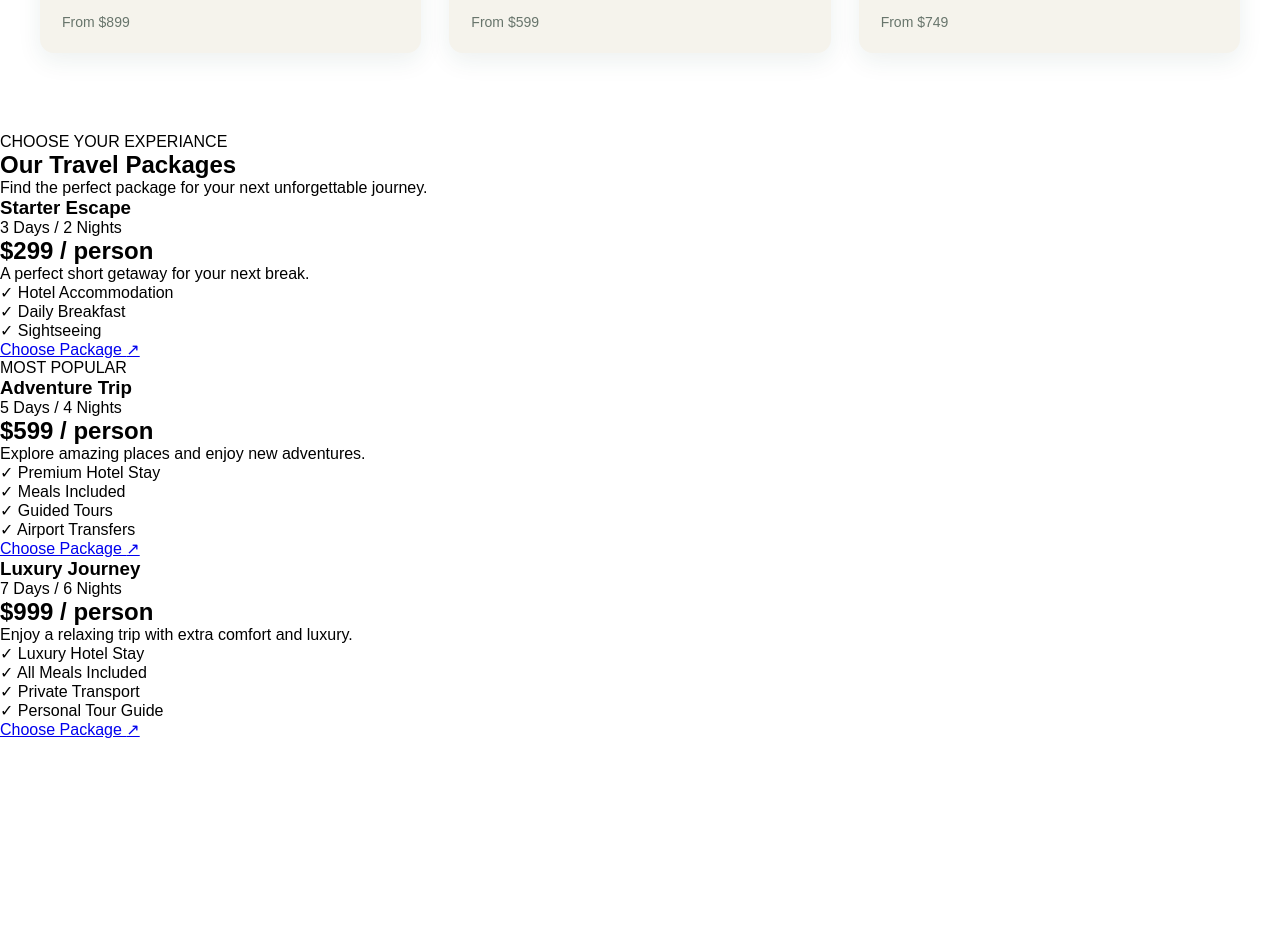
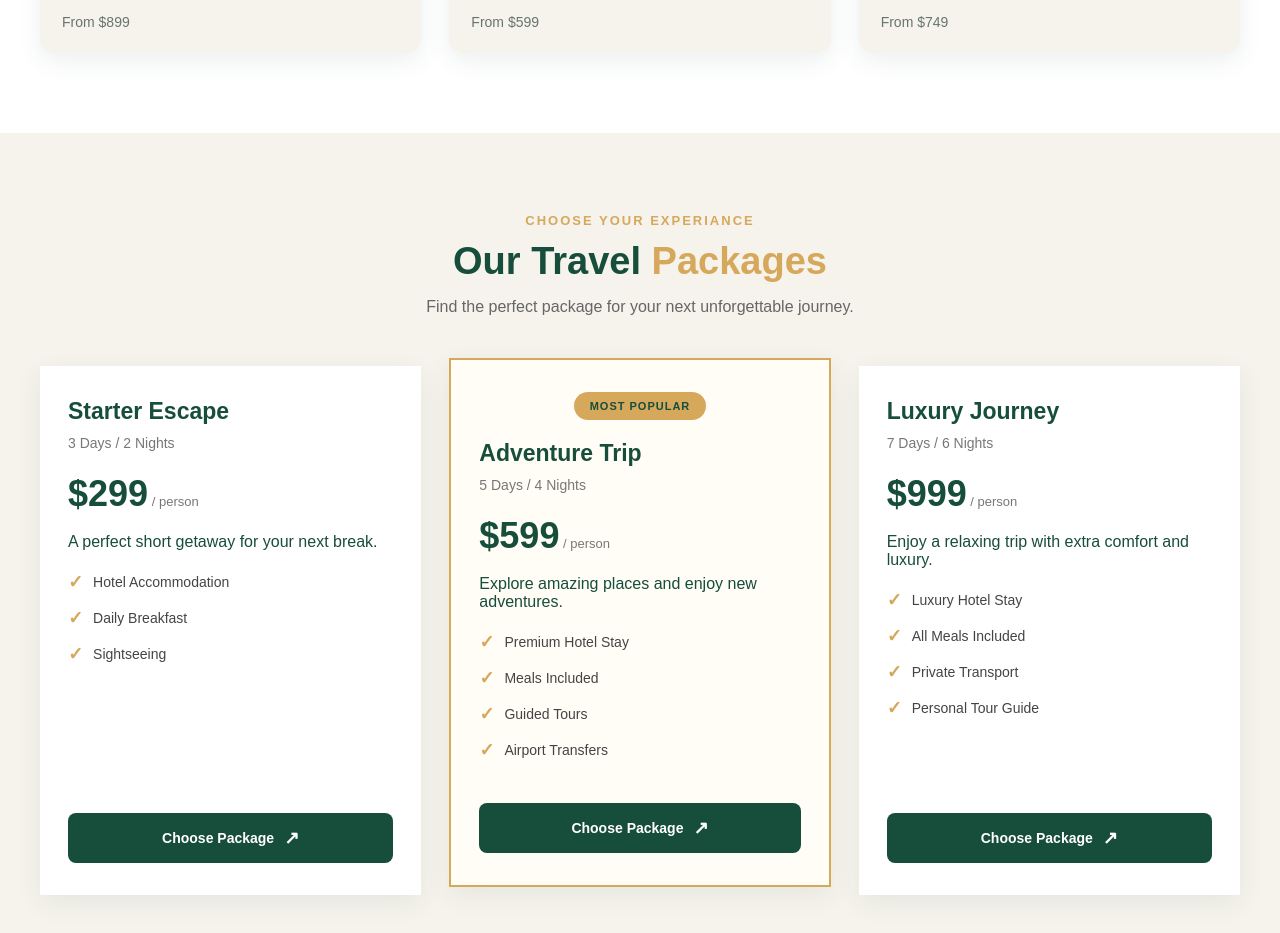
Before and after one commit to Rahul-Damal25/Travel--App, a React (Vite) app: page / in a window 1280 px wide. Shown: the part 1201-2134 px from the top of the page. Before the commit the page ends 1940 px from the top, so only its background shows below. Built offline with nearby package versions, Linux system fonts and the light colour scheme.

Commit message:
add style package section

```diff
--- a/src/components/Packages.jsx
+++ b/src/components/Packages.jsx
@@ -1,3 +1,6 @@
+import './packages.css'
+
+
 function Packages() {
   const packages = [
     {
--- /dev/null
+++ b/src/components/packages.css
@@ -0,0 +1,150 @@
+.packages {
+  padding: 80px 40px;
+  background-color: #f5f3ec;
+  color: #174d3b;
+}
+
+.packages-header {
+  text-align: center;
+  margin-bottom: 50px;
+}
+
+.packages-tagline {
+  color: #d6a85c;
+  font-size: 13px;
+  font-weight: 700;
+  letter-spacing: 2px;
+  margin-bottom: 12px;
+}
+.packages-header h2 {
+  font-size: 38px;
+  margin: 0 0 15px;
+}
+.packages-header h2 span {
+  color: #d6a85c;
+}
+
+.packages-header .packages-description {
+  color: #666;
+  font-size: 16px;
+  margin-top: 10px;
+}
+
+.packages-grid{
+    display: grid;
+    grid-template-columns: repeat(3,minmax(0,1fr));
+    gap: 28px;
+    max-width: 1200px;
+    margin: 0 auto;
+}
+
+.package-card{
+    position: relative;
+    display: flex;
+    flex-direction: column;
+    padding: 32px 28px;
+     background-color: #ffffff;
+  border: 1px solid #e5e1d6;
+  border: 16px;
+  box-shadow:  0 8px 25px rgba(23, 77, 59, 0.07);
+  transition: transform 0.3s ease, box-shadow 0.3s ease ;
+}
+
+.package-card:hover {
+  transform: translateY(-8px);
+  box-shadow: 0 15px 35px rgba(23, 77, 59, 0.13);
+}
+
+.package-card.popular{
+      background-color: #fffdf6;
+  border: 2px solid #d6a85c;
+  transform: translateY(-8px);
+}
+
+.popular-badge{
+    align-self: center;
+     background-color: #d6a85c;
+  color: #174d3b;
+  padding: 8px 16px;
+  border-radius: 20px;
+  font-size: 11px;
+  font-weight: 700;
+  letter-spacing: 1px;
+  margin-bottom: 20px;
+
+}
+.package-card h3{
+    font-size: 23px;
+    margin: 0 0 10px;
+}
+
+.package-duration{
+
+    color: #777;
+    font-size: 14px;
+    margin-bottom: 22px;
+}
+
+.package-price{
+    font-size: 36px;
+    margin: 0 0 18px;
+     color: #174d3b;
+}
+
+.package-price span{
+    font-size: 13px;
+    font-weight: 400;
+    color: #777;
+}
+.package-card .packages-description{
+    color: #666;
+  font-size: 14px;
+  line-height: 1.7;
+  min-height: 48px;
+}
+
+.package-features{
+    list-style: none;
+    padding: 0;
+    margin: 20px 0 28px;
+
+}
+
+.package-features li{
+    display: flex;
+    align-items: center;
+    gap: 10px;
+    margin-bottom: 14px;
+    color: #444;
+    font-size: 14px;
+}
+.package-features li span{
+    color:  #d6a85c;
+    font-size: 18px;
+    font-weight: 700;
+}
+
+.package-btn{
+    display: flex;
+    align-items: center;
+    justify-content: center;
+    gap: 10px;
+    width: 100%;
+    box-sizing: border-box;
+    margin-top: auto;
+    padding: 14px 18px;
+     background-color: #174d3b;
+  color: #ffffff;
+  text-decoration: none;
+  border-radius: 8px;
+  font-size: 14px;
+  font-weight: 600;
+  transition: background-color 02s ease;
+}
+.package-btn:hover {
+  background-color: #236b51;
+}
+
+.package-btn span{
+    font-size: 18px;
+}
```
